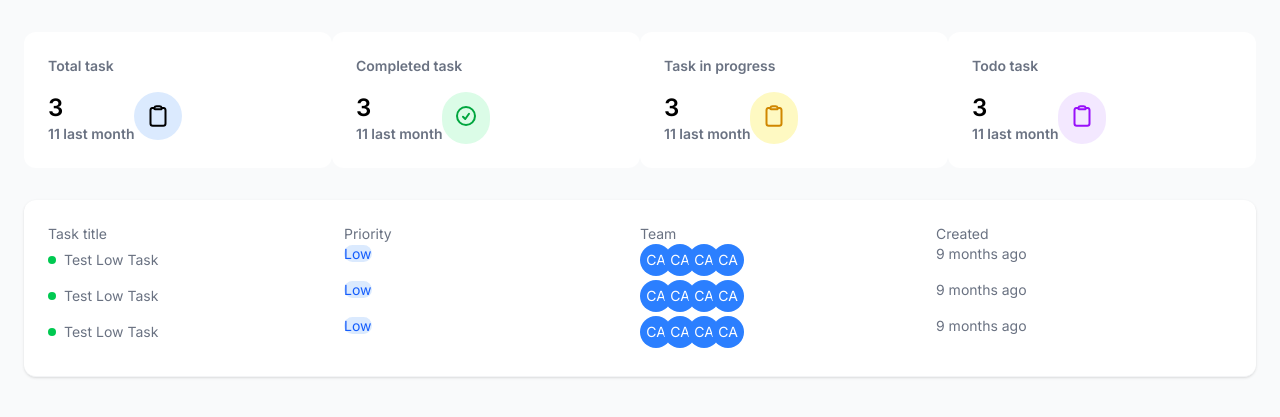
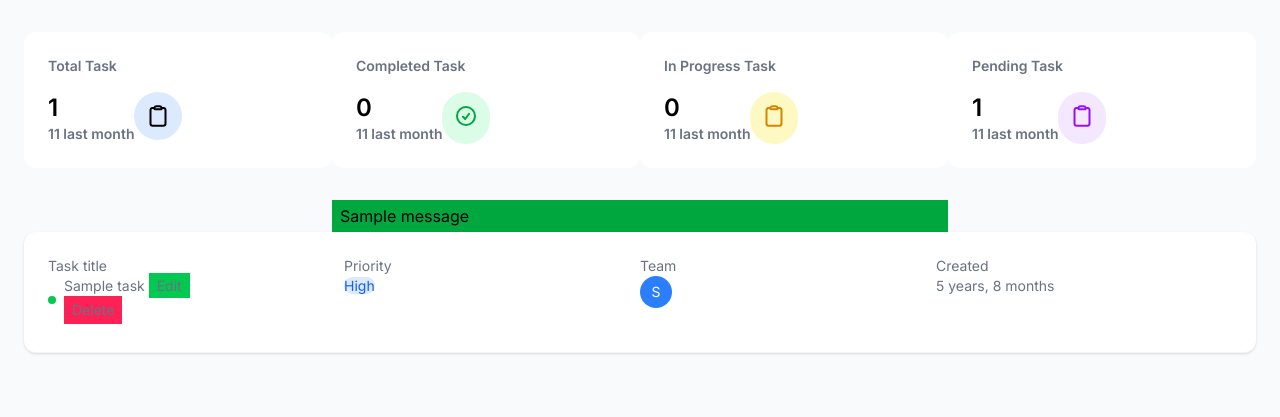
Before and after one commit to avijit-ro-y/Task_management_system, a Django app: page /tasks/manager-dashboard/ in a window 1280 px wide. Shown: the part 64-481 px from the top of the page. Run offline with Django 5.2, Linux system fonts and the light colour scheme; tables that the repository leaves empty hold one stand-in row (values such as "Sample post"); one stand-in notice (Sample message) is shown.

Commit message:
CRUD applied

```diff
--- a/tasks/models.py
+++ b/tasks/models.py
@@ -46,7 +46,7 @@ class TaskDetail(models.Model):
 
     )
     task=models.OneToOneField(Task,on_delete=models.CASCADE,related_name="details")
-    assigned_to=models.CharField(max_length=100)
+    # assigned_to=models.CharField(max_length=100)
     priority=models.CharField(max_length=1,choices=Priority_options,default=Low)
     notes=models.TextField(blank=True,null=True)
     def __str__(self):
--- a/tasks/templates/dashboard/dashboard.html
+++ b/tasks/templates/dashboard/dashboard.html
@@ -29,11 +29,12 @@
             <!-- status grid -->
             <div class="grid grid-cols-4 mb-8">
                 <!-- total task -->
+                <a href="{% url 'manager-dashboard' %}?type=all">
                     <div class="bg-white rounded-xl p-6">
-                    <h3 class="font-semibold text-sm font-medium text-gray-500 mb-4">Total task</h3>
+                        <h3 class="font-semibold text-sm font-medium text-gray-500 mb-4">Total Task</h3>
                         <div class="flex items-start">
                             <div>
-                            <p class="font-semibold text-2xl">3</p>
+                                <p class="font-semibold text-2xl">{{counts.total}}</p>
                                 <p class="font-semibold text-sm font-medium text-gray-500">11 last month</p>
                             </div>
                             <div class="bg-blue-100 p-3 rounded-full">
@@ -43,12 +44,14 @@
                             </div>
                         </div>
                     </div>
+                </a>
                 <!-- Completed task -->
+                <a href="{% url 'manager-dashboard' %}?type=completed">
                     <div class="bg-white rounded-xl p-6">
-                    <h3 class="font-semibold text-sm font-medium text-gray-500 mb-4">Completed task</h3>
+                        <h3 class="font-semibold text-sm font-medium text-gray-500 mb-4">Completed Task</h3>
                         <div class="flex">
                             <div>
-                            <p class="font-semibold text-2xl">3</p>
+                                <p class="font-semibold text-2xl">{{counts.completed}}</p>
                                 <p class="font-semibold text-sm font-medium text-gray-500">11 last month</p>
                             </div>
                             <div class="bg-green-100 p-3 rounded-full">
@@ -57,12 +60,14 @@
                             </div>
                         </div>
                     </div>
+                </a>
                 <!-- task in progress -->
+                <a href="{% url 'manager-dashboard' %}?type=in-progress">
                     <div class="bg-white rounded-xl p-6">
-                    <h3 class="font-semibold text-sm font-medium text-gray-500 mb-4">Task in progress</h3>
+                        <h3 class="font-semibold text-sm font-medium text-gray-500 mb-4">In Progress Task</h3>
                         <div class="flex">
                             <div>
-                            <p class="font-semibold text-2xl">3</p>
+                                <p class="font-semibold text-2xl">{{counts.in_progress}}</p>
                                 <p class="font-semibold text-sm font-medium text-gray-500">11 last month</p>
                             </div>
                             <div class="bg-yellow-100 p-3 rounded-full">
@@ -72,12 +77,14 @@
                             </div>
                         </div>
                     </div>
+                </a>
                 <!-- Todo task -->
+                <a href="{% url 'manager-dashboard' %}?type=pending">
                     <div class="bg-white rounded-xl p-6">
-                    <h3 class="font-semibold text-sm font-medium text-gray-500 mb-4">Todo task</h3>
+                        <h3 class="font-semibold text-sm font-medium text-gray-500 mb-4">Pending Task</h3>
                         <div class="flex">
                             <div>
-                            <p class="font-semibold text-2xl">3</p>
+                                <p class="font-semibold text-2xl">{{counts.pending}}</p>
                                 <p class="font-semibold text-sm font-medium text-gray-500">11 last month</p>
                             </div>
                             <div class="bg-purple-100 p-3 rounded-full">
@@ -87,6 +94,14 @@
                             </div>
                         </div>
                     </div>
+                </a>
+            </div>
+            <div class='w-1/2 mx-auto mt-8'>
+                {% if messages %}
+                    {% for message in messages %}
+                        <div class="px-2 py-1 {% if message.tags == 'success' %}bg-green-600{% endif %}">{{message}}</div>
+                    {% endfor %}
+                {% endif %}
             </div>
             {% block tasks %}
 
--- a/tasks/templates/dashboard/manager_dashboard.html
+++ b/tasks/templates/dashboard/manager_dashboard.html
@@ -9,82 +9,36 @@
     </div>
     <!-- task item -->
     <div class="divide-y divide-gray-500 mb-1">
+        {% for task in tasks %}
             <div class="grid grid-cols-4 ">
                 <div class="flex items-center gap-2">
                     <div class="w-2 h-2 rounded-full bg-green-500"></div>
                     <div>
                         <span>
-                        Test Low Task
+                            {{task.title}}
                         </span>
+                        <a href='{% url "update-task" task.id %}' class="px-2 py-1 bg-green-500">Edit</a>
+                        <form action="{% url "delete-task" task.id %}" method='POST'>
+                            {% csrf_token %}
+                            <button type='submit' class="px-2 py-1 bg-rose-500">Delete</button>
+                        </form>
                     </div>
                 </div>
                 <div>
-                <span class="bx-3 rounded-full bg-blue-100 text-blue-600 text-sm">Low</span>
+                    <span class="bx-3 rounded-full bg-blue-100 text-blue-600 text-sm">{{task.details.get_priority_display}}</span>
                 </div>
                 <div>
                     <div class="flex -space-x-2">
-                    <div class="w-8 h-8 rounded-full bg-blue-500 flex items-center justify-center text-white text-sm boredr-2 border-white">CA</div>
-                    <div class="w-8 h-8 rounded-full bg-blue-500 flex items-center justify-center text-white text-sm boredr-2 border-white">CA</div>
-                    <div class="w-8 h-8 rounded-full bg-blue-500 flex items-center justify-center text-white text-sm boredr-2 border-white">CA</div>
-                    <div class="w-8 h-8 rounded-full bg-blue-500 flex items-center justify-center text-white text-sm boredr-2 border-white">CA</div>
+                        {% for emp in task.assigned_to.all %}
+                            <div class="w-8 h-8 rounded-full bg-blue-500 flex items-center justify-center text-white text-sm boredr-2 border-white">{{emp.name | slice:":1"}}</div>
+                        {% endfor %}
                     </div>
                 </div>
                 <div>
-                <span class="text-gray-500">9 months ago</span>
+                    <span class="text-gray-500">{{task.created_at | timesince}}</span>
                 </div>
             </div>
-    </div>
-    <div class="divide-y divide-gray-500 mb-1">
-        <div class="grid grid-cols-4 ">
-            <div class="flex items-center gap-2">
-                <div class="w-2 h-2 rounded-full bg-green-500"></div>
-                <div>
-                    <span>
-                        Test Low Task
-                    </span>
-                </div>
-            </div>
-            <div>
-                <span class="bx-3 rounded-full bg-blue-100 text-blue-600 text-sm">Low</span>
-            </div>
-            <div>
-                <div class="flex -space-x-2">
-                    <div class="w-8 h-8 rounded-full bg-blue-500 flex items-center justify-center text-white text-sm boredr-2 border-white">CA</div>
-                    <div class="w-8 h-8 rounded-full bg-blue-500 flex items-center justify-center text-white text-sm boredr-2 border-white">CA</div>
-                    <div class="w-8 h-8 rounded-full bg-blue-500 flex items-center justify-center text-white text-sm boredr-2 border-white">CA</div>
-                    <div class="w-8 h-8 rounded-full bg-blue-500 flex items-center justify-center text-white text-sm boredr-2 border-white">CA</div>
-                </div>
-            </div>
-            <div>
-                <span class="text-gray-500">9 months ago</span>
-            </div>
-        </div>
-    </div>
-    <div class="divide-y divide-gray-500 mb-1">
-        <div class="grid grid-cols-4 ">
-            <div class="flex items-center gap-2">
-                <div class="w-2 h-2 rounded-full bg-green-500"></div>
-                <div>
-                    <span>
-                        Test Low Task
-                    </span>
-                </div>
-            </div>
-            <div>
-                <span class="bx-3 rounded-full bg-blue-100 text-blue-600 text-sm">Low</span>
-            </div>
-            <div>
-                <div class="flex -space-x-2">
-                    <div class="w-8 h-8 rounded-full bg-blue-500 flex items-center justify-center text-white text-sm boredr-2 border-white">CA</div>
-                    <div class="w-8 h-8 rounded-full bg-blue-500 flex items-center justify-center text-white text-sm boredr-2 border-white">CA</div>
-                    <div class="w-8 h-8 rounded-full bg-blue-500 flex items-center justify-center text-white text-sm boredr-2 border-white">CA</div>
-                    <div class="w-8 h-8 rounded-full bg-blue-500 flex items-center justify-center text-white text-sm boredr-2 border-white">CA</div>
-                </div>
-            </div>
-            <div>
-                <span class="text-gray-500">9 months ago</span>
-            </div>
-        </div>
+        {% endfor %}
     </div>
 </div>
 
--- a/tasks/urls.py
+++ b/tasks/urls.py
@@ -1,8 +1,10 @@
 from django.urls import path
-from tasks.views import manager_dashboard,user_dashboard,task_form,view_task
+from tasks.views import manager_dashboard,user_dashboard,task_form,view_task,update_task,delete_task
 urlpatterns = [
-    path('manager-dashboard/',manager_dashboard),
-    path('user-dashboard/',user_dashboard),
-    path('create-task/',task_form),
+    path('manager-dashboard/',manager_dashboard,name="manager-dashboard"),
+    path('user-dashboard/',user_dashboard,name="user-dashboard"),
+    path('create-task/',task_form,name='create-task'),
     path('view-task/',view_task),
+    path('update-task/<int:id>/',update_task,name='update-task'),
+    path('delete-task/<int:id>/',delete_task,name='delete-task'),
 ]
--- a/tasks/views.py
+++ b/tasks/views.py
@@ -1,25 +1,61 @@
-from django.shortcuts import render
+from django.shortcuts import render,redirect
 from django.http import HttpResponse
-from tasks.forms import TaskForm,TaskModelForm
+from tasks.forms import TaskForm,TaskModelForm,TaskDetailModelForm
 from tasks.models import Employee,Task,Project
-from django.db.models import Count
+from django.db.models import Count,Q
+from django.contrib import messages
 
 # Create your views here.
 def manager_dashboard(request):
-    return render(request,"dashboard/manager_dashboard.html")
+    type=request.GET.get('type','all')
+    base_query=Task.objects.select_related('details').prefetch_related('assigned_to')
+    # total_task=tasks.count()
+    # completed_task=Task.objects.filter(status='COMPLETED').count()
+    # in_progress=Task.objects.filter(status='IN_PROGRESS').count()
+    # pending_task=Task.objects.filter(status='PENDING').count()
+    counts=Task.objects.aggregate(
+        total=Count('id'),
+        completed=Count('id',filter=Q(status='COMPLETED')),
+        in_progress=Count('id',filter=Q(status='IN_PROGRESS')),
+        pending=Count('id',filter=Q(status='PENDING')),
+        )
+    if type=='completed':
+        tasks=base_query.filter(status='COMPLETED')
+    elif type=='in-progress':
+        tasks=base_query.filter(status='IN_PROGRESS')
+    elif type=='pending':
+        tasks=base_query.filter(status='PENDING')
+    elif type=='all':
+        tasks=base_query.all()
+    context={
+        "tasks":tasks,
+        # "total_task":total_task,
+        # "pending_task":pending_task,
+        # "in_progress":in_progress,
+        # "completed_task":completed_task,
+        "counts":counts
+    }
+    return render(request,"dashboard/manager_dashboard.html",context)
+
 def user_dashboard(request):
     return render(request,"dashboard/user_dashboard.html")
-def task_form(request):
-    employees=Employee.objects.all()
-    form=TaskModelForm()
+
+def task_form(request): #create task
+    task_form=TaskModelForm()
+    task_detail_form=TaskDetailModelForm()
 
     if request.method=="POST":
-        form=TaskModelForm(request.POST)
-        if form.is_valid():
+        task_form=TaskModelForm(request.POST)
+        task_detail_form=TaskDetailModelForm(request.POST)
+        if task_form.is_valid() and task_detail_form.is_valid():
 
             """for model form"""
-            form.save()
-            return render(request,'task_form.html',{"form":form,"message":"Task added successfully"})
+            task=task_form.save()
+            task_detail=task_detail_form.save(commit=False)
+            task_detail.task=task
+            task_detail.save()
+            messages.success(request,'Task Created Successfully')
+            return redirect('create-task')
             '''-----for django form------'''
             # data=form.cleaned_data
             # title=data.get('title')
@@ -31,8 +67,52 @@ def task_form(request):
             #     employee=Employee.objects.get(id=emp_id)
             #     task.assigned_to.add(employee)
             # return HttpResponse("Task added successfully")
-    context={"form":form}
+    context={"task_form":task_form,"task_detail_form":task_detail_form}
     return render(request,"task_form.html",context)
+
+
+def update_task(request,id):
+    task=Task.objects.get(id=id)
+    task_form=TaskModelForm(instance=task)
+
+    if task.details:
+        task_detail_form=TaskDetailModelForm(instance=task.details)
+
+    if request.method=="POST":
+        task_form=TaskModelForm(request.POST,instance=task)
+        task_detail_form=TaskDetailModelForm(request.POST,instance=task.details)
+        if task_form.is_valid() and task_detail_form.is_valid():
+
+            """for model form"""
+            task=task_form.save()
+            task_detail=task_detail_form.save(commit=False)
+            task_detail.task=task
+            task_detail.save()
+            messages.success(request,'Task Updated Successfully')
+            return redirect('update-task',id)
+            '''-----for django form------'''
+            # data=form.cleaned_data
+            # title=data.get('title')
+            # description=data.get('descripotion')
+            # assigned_to=data.get('assigned_to')
+            # due_date=data.get('due_date')
+            # task=Task.objects.create(title=title,descripotion=description,due_date=due_date)
+            # for emp_id in assigned_to:
+            #     employee=Employee.objects.get(id=emp_id)
+            #     task.assigned_to.add(employee)
+            # return HttpResponse("Task added successfully")
+    context={"task_form":task_form,"task_detail_form":task_detail_form}
+    return render(request,"task_form.html",context)
+def delete_task(request,id):
+    if request.method=='POST':
+        task=Task.objects.get(id=id)
+        task.delete()
+        messages.success(request,"Task deleted successfully")
+        return redirect('manager-dashboard')
+    else:
+        messages.error(request,"Error!")
+        return redirect('manager-dashboard')
+
 
 def view_task(request):
     tasks=Task.objects.all()
```
Also changed, not shown: static/css/output.css (+13 -43 lines), tasks/forms.py (+10 -1 lines), tasks/templates/task_form.html (+7 -5 lines), tasks/migrations/0002_remove_taskdetail_assigned_to_alter_taskdetail_task.py (added). Lines whose indentation alone changed are shown as unchanged.
